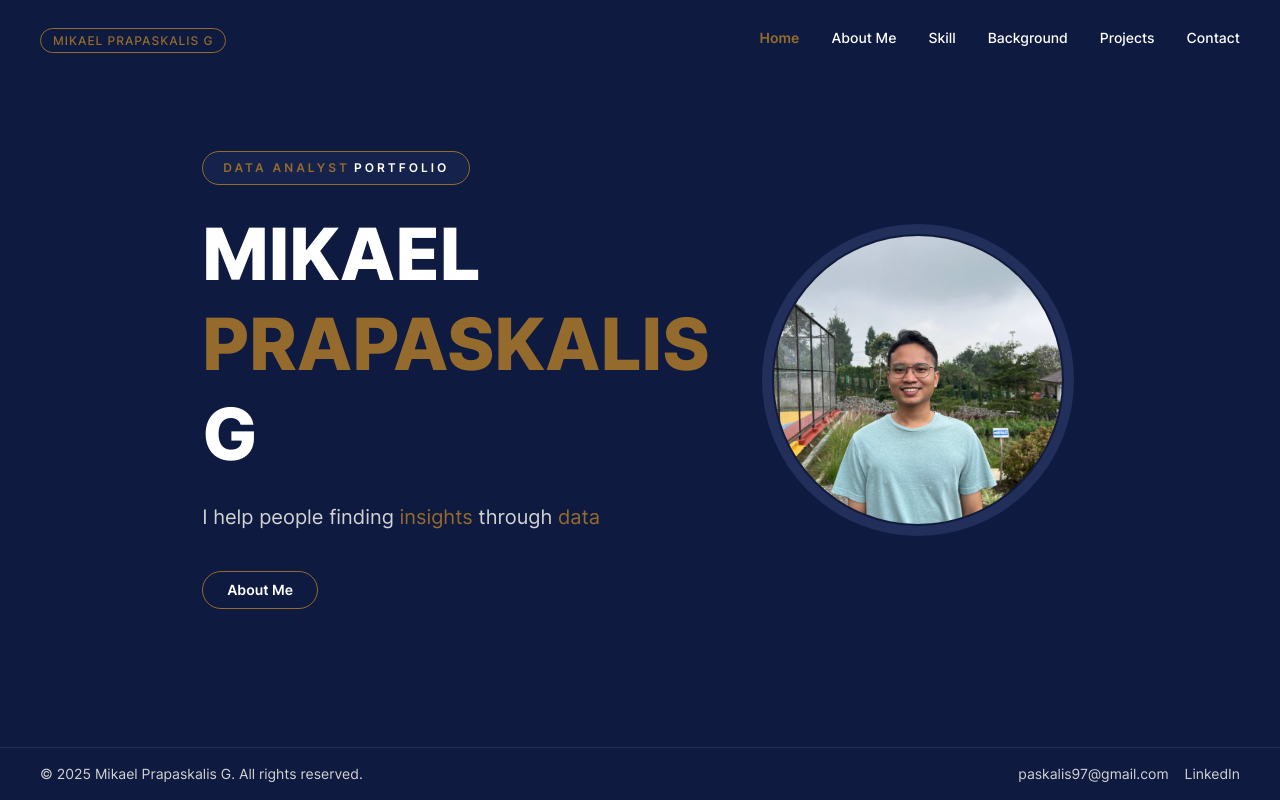
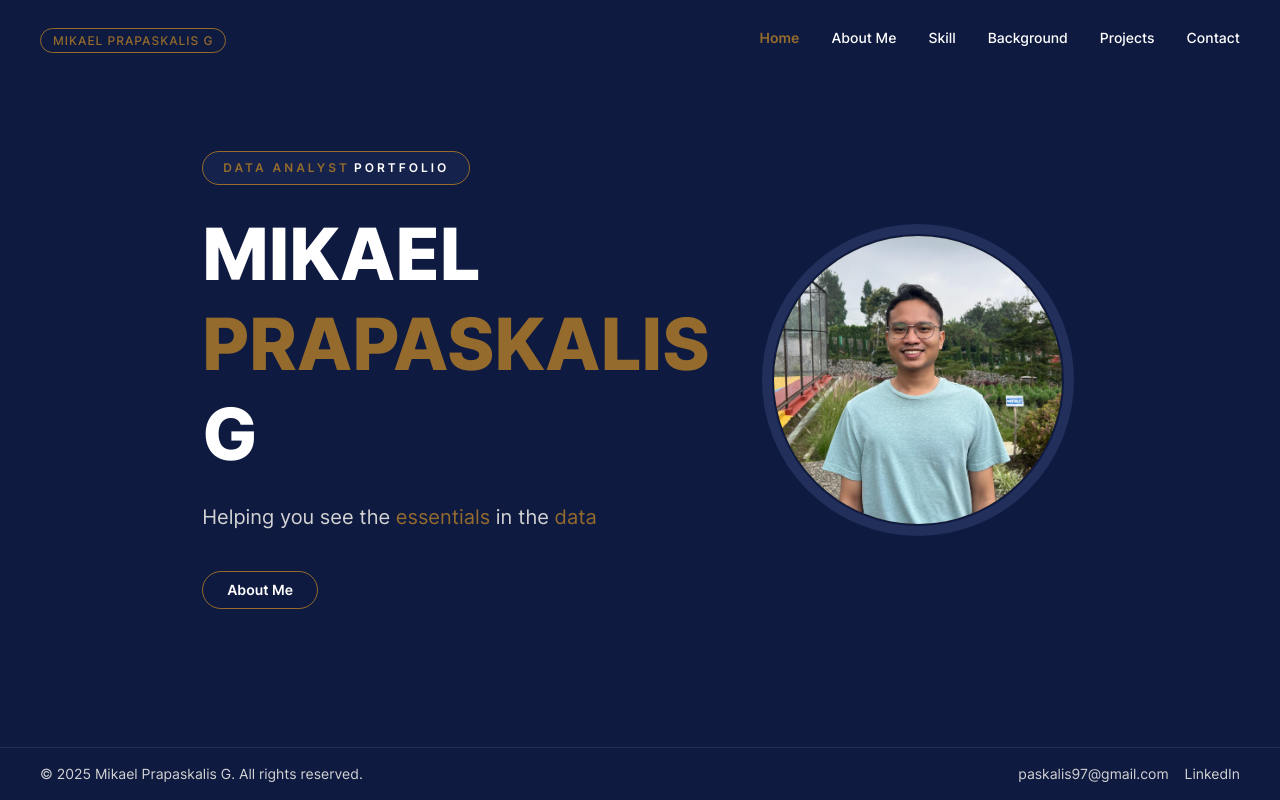
Before and after one commit to devinaacs/paska-personal-web, a Next.js app: page / in a window 1280 px wide. Built offline with nearby package versions, Linux system fonts and the light colour scheme.

Commit message:
feat: update hero tagline, open CV in new tab, and replace profile image asset

```diff
--- a/src/app/about/page.tsx
+++ b/src/app/about/page.tsx
@@ -83,6 +83,8 @@ export default function AboutPage() {
               </Link>
               <Link
                 href={me.cvPath}
+                target="_blank"
+                rel="noopener noreferrer"
                 className="px-8 py-3 rounded-full border border-[#946b2d] bg-[#946b2d] text-sm font-semibold hover:bg-transparent hover:text-[#946b2d] transition-colors"
               >
                 Download CV
--- a/src/app/page.tsx
+++ b/src/app/page.tsx
@@ -30,8 +30,8 @@ export default function HomePage() {
           </h1>
 
           <p className="mt-6 text-lg md:text-xl text-[#d3d3d3]">
-            I help people finding{" "}
-            <span className="text-[#946b2d]">insights</span> through{" "}
+            Helping you see the{" "}
+            <span className="text-[#946b2d]">essentials</span> in the{" "}
             <span className="text-[#946b2d]">data</span>
           </p>
 
@@ -50,7 +50,7 @@ export default function HomePage() {
           <div className="absolute inset-1 rounded-full border-[10px] border-[#222f5b]" />
           <div className="relative w-56 h-56 md:w-72 md:h-72 overflow-hidden rounded-full bg-[#000000]">
             <Image
-              src="/images/mikael.jpeg"
+              src="/images/mikael.jpg"
               alt={me.fullName}
               fill
               className="object-cover"
```
Also changed, not shown: public/images/mikael.jpeg (deleted), public/images/mikael.jpg (added).
